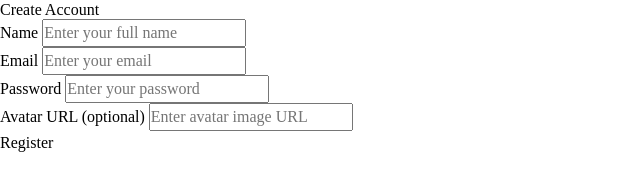
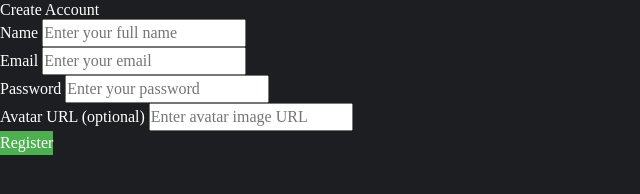
Before and after one commit to malintheier/javascript-2, a plain HTML site: page pages/register.html in a window 1280 px wide. Shown: the whole page, without its empty margins (0-640 px from the left). Drawn offline with Linux system fonts and the light colour scheme.

Commit message:
Add additional CSS stylesheets to register page
Included global, layout, components, and forms CSS files in register.html to enhance styling and maintain consistency across the application.

```diff
--- a/pages/register.html
+++ b/pages/register.html
@@ -5,6 +5,10 @@
     <meta name="viewport" content="width=device-width, initial-scale=1.0" />
     <meta name="description" content="" />
     <link rel="stylesheet" href="../css/reset.css" />
+    <link rel="stylesheet" href="../css/global.css" />
+    <link rel="stylesheet" href="../css/layout.css" />
+    <link rel="stylesheet" href="../css/components.css" />
+    <link rel="stylesheet" href="../css/forms.css" />
     <script type="module" src="../js/modules/formValidation.js"></script>
     <title>Register</title>
   </head>
```
